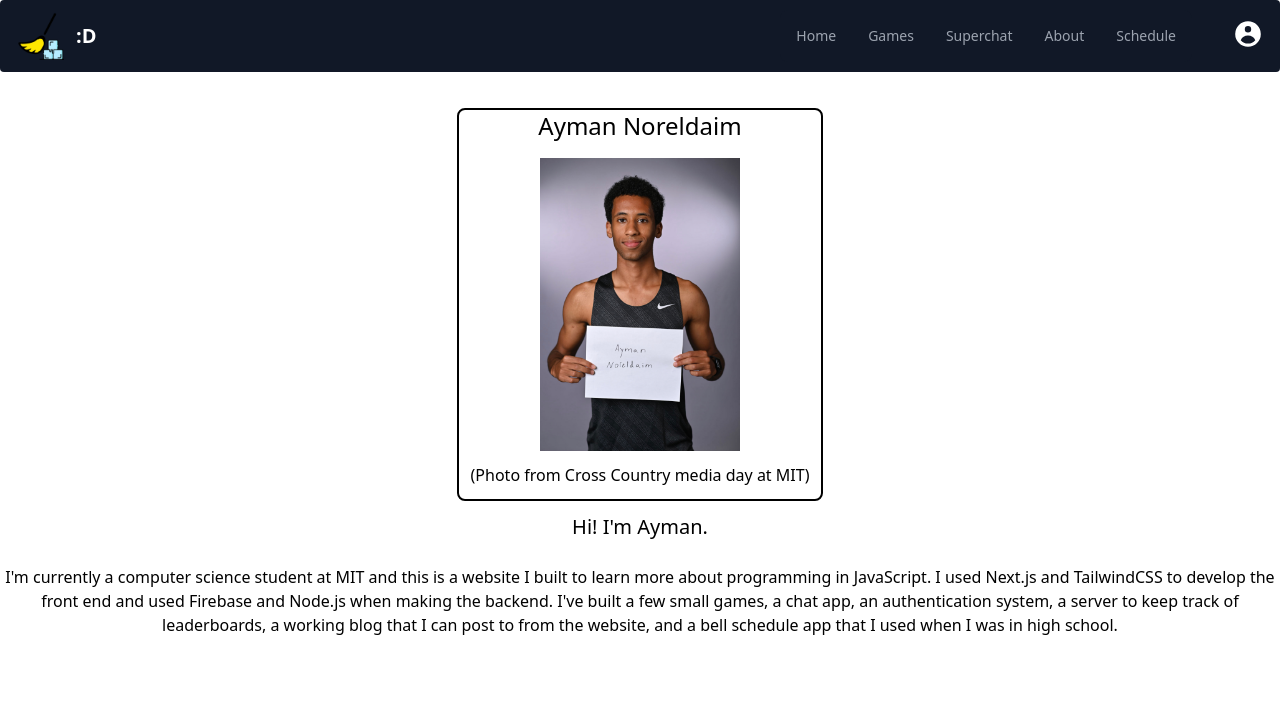
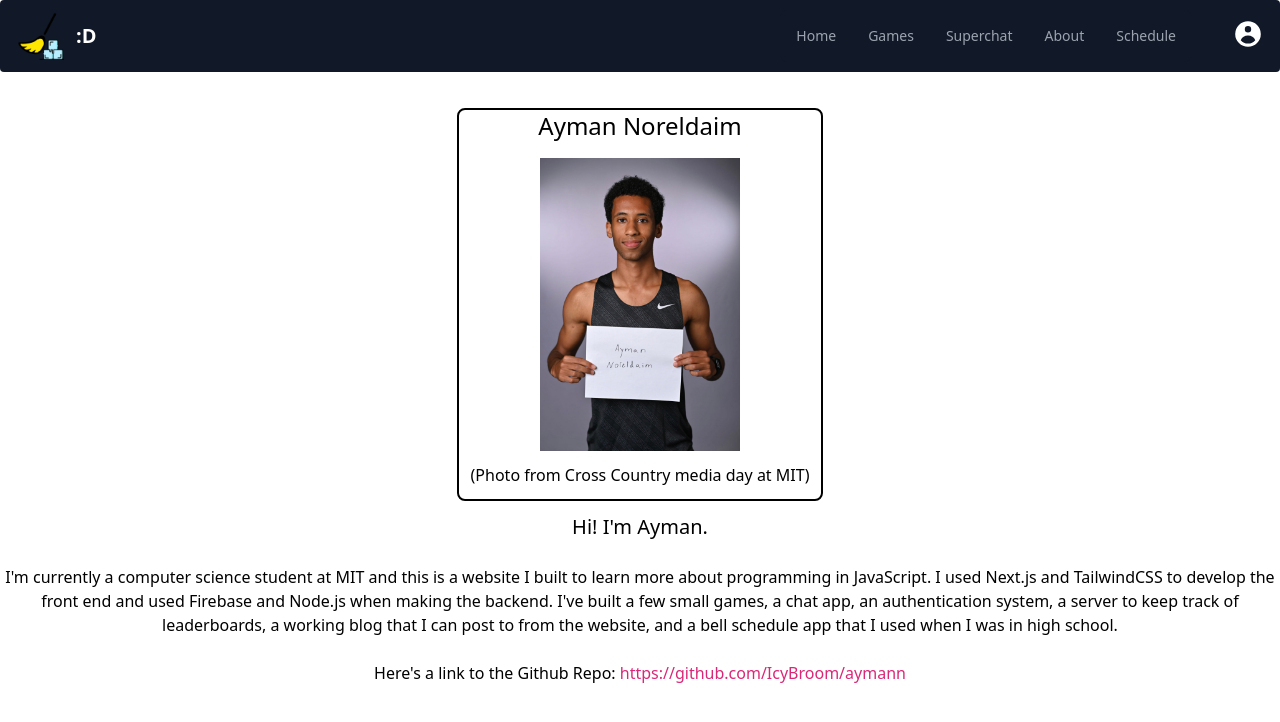
Before and after one commit to aymann121/aymann, a Next.js app: page /about in a window 1280 px wide. Shown: the top 722 px of the page. Built offline with nearby package versions, Linux system fonts and the light colour scheme; no server answers.

Commit message:
small changes again

```diff
--- a/app/about/page.js
+++ b/app/about/page.js
@@ -1,6 +1,7 @@
 import React from 'react';
 import Image from 'next/image'
 import ayman from './ayman.jpg'
+import Link from 'next/link';
 
 function Person(props){
     //take in name, description, and image
@@ -22,7 +23,7 @@ export default function About(props){
                  I used Next.js and TailwindCSS to develop the front end and used Firebase and Node.js when making the backend. I've built a few small games, a chat app, an authentication system, a server to keep track of leaderboards, a working blog that I can post to from the website, and a bell schedule app that I used when I was in high school.
             </p>
             <br />
-            <p> </p>
+            <p> Here's a link to the Github Repo: <Link className = "text-pink-600" href={"https://github.com/IcyBroom/aymann"}>https://github.com/IcyBroom/aymann</Link></p>
         </div>
     )
 }
--- a/app/blog/page.js
+++ b/app/blog/page.js
@@ -53,7 +53,8 @@ export default function Blog(){
                 Welcome to my blog!
                 <br/>
                 Here I'll post about different things that interest me.
-                <br/>(Whether it be about software or something unrelated)
+                <br/>(I'll try to post something at least once a week.)
+                <br></br>
                 <br/>
              </div>
             <div className = "flex justify-center mt-4 space-x-2  flex-wrap">
```
Also changed, not shown: app/blog/[id]/page.jsx (+1 -1 lines).
